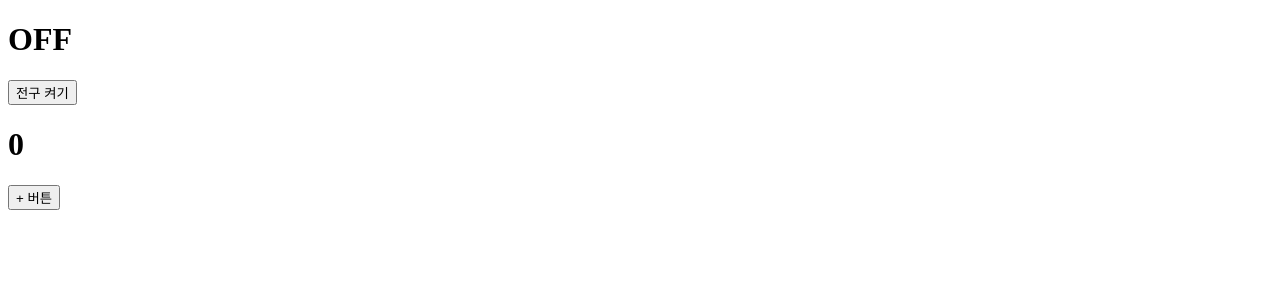
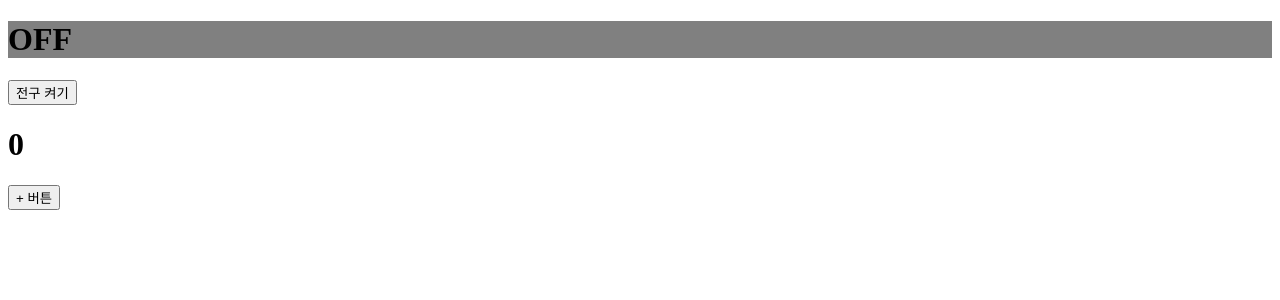
Before and after one commit to NtoZero/react_onebite, a React (Vite) app in the folder S5.React_Intro/: page / in a window 1280 px wide. Shown: the top 300 px of the page. Built offline with nearby package versions, Linux system fonts and the light colour scheme.

Commit message:
refactor(S5.React 입문): 7-1. State를 Props로 전달하기- State 컴포넌트 분리

```diff
--- a/S5.React_Intro/src/App.jsx
+++ b/S5.React_Intro/src/App.jsx
@@ -1,32 +1,15 @@
 import './App.css'
+import Bulb from "./components/Bulb.jsx";
+import Counter from "./components/Counter.jsx";
 import {useState} from "react";
-
-/* 함수 컴포넌트 */
 
 /*부모 컴포넌트 App */
 function App() {
 
-    const [state, setState] = useState(0);
-    const [light, setLight] = useState("OFF");
-    // let light = "OFF"; // 단순 변수 값을 변경한다고 리렌더링을 발생시키지 않음.
-
-  return (
+    return (
     <>
-        <div>
-            <h1>{light}</h1>
-            <button onClick={() => {
-                setLight(light === "OFF" ? "ON" : "OFF");
-                // light = light === "ON" ? "OFF" : "ON";
-                // console.log(light);
-            }}>전구 {light === "ON" ? "끄기" : "켜기"}
-            </button>
-        </div>
-        <div>
-            <h1>{state}</h1>
-            <button onClick = {() =>{
-                setState(state + 1);
-            }}> + 버튼 </button>
-        </div>
+        <Bulb />
+        <Counter />
     </>
   )
 }
--- /dev/null
+++ b/S5.React_Intro/src/components/Bulb.jsx
@@ -0,0 +1,22 @@
+import {useState} from "react";
+
+const Bulb = () => {
+    const [light, setLight] = useState("OFF");
+
+    console.log(light);
+    return (
+        <div>
+            {light === "ON" ? (
+                <h1 style={{backgroundColor: "orange"}}>ON</h1>
+            ) : (
+                <h1 style={{backgroundColor: "gray"}}>OFF</h1>
+            )}
+            <button onClick={() => {
+                setLight(light === "OFF" ? "ON" : "OFF");
+            }}>전구 {light === "ON" ? "끄기" : "켜기"}
+            </button>
+        </div>
+    );
+};
+
+export default Bulb;
--- /dev/null
+++ b/S5.React_Intro/src/components/Counter.jsx
@@ -0,0 +1,17 @@
+import {useState} from "react";
+
+const Counter = () => {
+    const [count, setCount] = useState(0);
+    console.log(count);
+    return (
+        <div>
+            <h1>{count}</h1>
+            <button onClick={() => {
+                setCount(count + 1);
+            }}> + 버튼
+            </button>
+        </div>
+    );
+}
+
+export default Counter;
```
